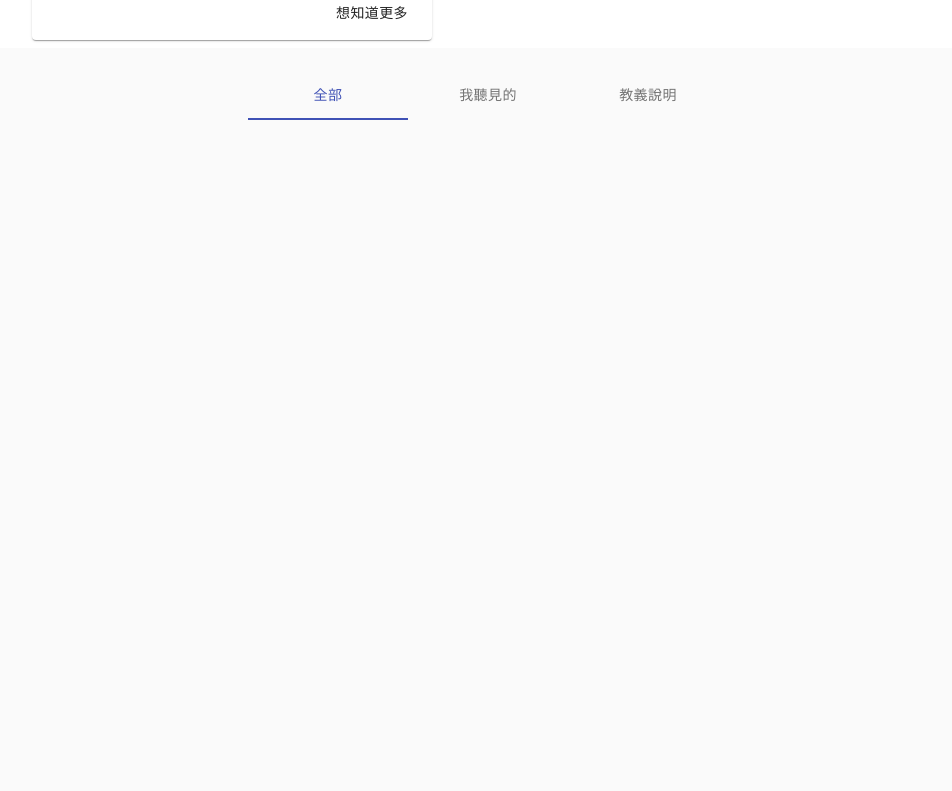
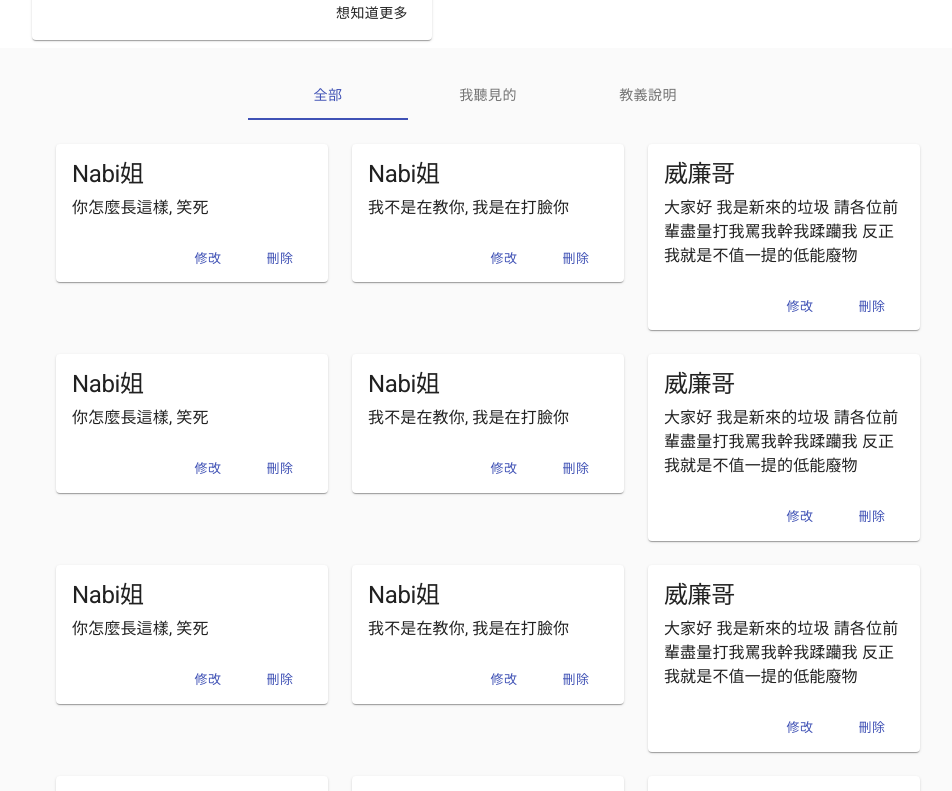
Before and after one commit to marco79423/jessigod, a Next.js app in the folder frontend/: page / in a window 1280 px wide. Shown: the part 860-1651 px from the top of the page, without its empty margins (152-1104 px from the left). Before the commit the page ends 980 px from the top, so only its background shows below. Built offline with nearby package versions, Linux system fonts and the light colour scheme.

Commit message:
實作 BrowseSection

```diff
--- a/frontend/components/BrowseSection.js
+++ b/frontend/components/BrowseSection.js
@@ -3,6 +3,8 @@ import {makeStyles} from '@material-ui/core/styles'
 import Container from '@material-ui/core/Container'
 import {Tab, Tabs} from '@material-ui/core'
 import {TabContext, TabPanel} from '@material-ui/lab'
+
+import Sayings from './Sayings'
 
 const useStyles = makeStyles((theme) => ({
   root: {
@@ -13,9 +15,10 @@ const useStyles = makeStyles((theme) => ({
   }
 }))
 
+
 export default function BrowseSection() {
   const classes = useStyles()
-  const [tabValue, setTabValue] = React.useState('0')
+  const [tabValue, setTabValue] = React.useState('全部')
 
   const handleTabChange = (event, newValue) => {
     setTabValue(newValue)
@@ -27,7 +30,7 @@ export default function BrowseSection() {
         <TabContext value={tabValue}>
           <Tabs
             className={classes.tabs}
-            value="全部"
+            value={tabValue}
             onChange={handleTabChange}
             indicatorColor="primary"
             textColor="primary"
@@ -38,10 +41,10 @@ export default function BrowseSection() {
             <Tab value="教義說明" label="教義說明"/>
           </Tabs>
           <TabPanel value="全部">
-            全部
+            <Sayings/>
           </TabPanel>
           <TabPanel value="我聽見的">
-            我聽見的
+            <Sayings/>
           </TabPanel>
           <TabPanel value="教義說明">
             教義說明
--- /dev/null
+++ b/frontend/components/SayingCard.js
@@ -0,0 +1,48 @@
+import React from 'react'
+import Button from '@material-ui/core/Button'
+import Card from '@material-ui/core/Card'
+import CardActions from '@material-ui/core/CardActions'
+import CardContent from '@material-ui/core/CardContent'
+import Typography from '@material-ui/core/Typography'
+import {makeStyles} from '@material-ui/core/styles'
+
+const useStyles = makeStyles((theme) => ({
+  root: {
+  },
+  whom: {
+    fontSize: '1.5rem',
+    fontWeight: 400,
+  },
+  content: {
+    marginTop: theme.spacing(1),
+  },
+  actions: {
+    justifyContent: 'flex-end',
+    paddingRight: theme.spacing(2),
+  }
+}))
+
+export default function SayingCard({saying}) {
+  const classes = useStyles()
+
+  return (
+    <Card className={classes.root}>
+      <CardContent>
+        <Typography className={classes.whom} variant="h1">
+          {saying.whom}
+        </Typography>
+        <Typography className={classes.content}>
+          {saying.content}
+        </Typography>
+      </CardContent>
+      <CardActions className={classes.actions}>
+        <Button size="small" color="primary">
+          修改
+        </Button>
+        <Button size="small" color="primary">
+          刪除
+        </Button>
+      </CardActions>
+    </Card>
+  )
+}
--- /dev/null
+++ b/frontend/components/Sayings.js
@@ -0,0 +1,58 @@
+import Grid from '@material-ui/core/Grid'
+import SayingCard from './SayingCard'
+import React from 'react'
+import useSWR from 'swr'
+import {makeStyles} from '@material-ui/core/styles'
+
+
+
+const useStyles = makeStyles((theme) => ({
+  root: {
+  },
+  card: {
+    margin: theme.spacing(1),
+  }
+}))
+
+
+function fetchJSON(url) {
+  return fetch(url)
+    .then(res => res.json())
+    .then(data => data.data)
+}
+
+function useSayings() {
+  const {data, error} = useSWR(
+    '/api/sayings',
+    fetchJSON,
+  )
+
+  return {
+    sayings: data,
+    isLoading: !error && !data,
+    isError: error
+  }
+}
+
+export default function Sayings() {
+  const classes = useStyles()
+  const {sayings, isLoading, isError} = useSayings()
+
+  if (isError) {
+    return <div>西卡神生氣了！請等會兒再試！</div>
+  }
+
+  if (isLoading) {
+    return <div>西卡神正在思考要不要理你……</div>
+  }
+
+  return (
+    <Grid className={classes.root} container spacing={3}>
+      {sayings.map(saying => (
+        <Grid item key={saying.id} xs={12} sm={6} md={4}>
+          <SayingCard className={classes.card} saying={saying}/>
+        </Grid>
+      ))}
+    </Grid>
+  )
+}
--- a/frontend/package.json
+++ b/frontend/package.json
@@ -13,6 +13,7 @@
     "@material-ui/lab": "^4.0.0-alpha.57",
     "next": "10.0.3",
     "react": "17.0.1",
-    "react-dom": "17.0.1"
+    "react-dom": "17.0.1",
+    "swr": "^0.3.9"
   }
 }
--- a/frontend/pages/api/hello.js
+++ /dev/null
@@ -1,6 +0,0 @@
-// Next.js API route support: https://nextjs.org/docs/api-routes/introduction
-
-export default (req, res) => {
-  res.statusCode = 200
-  res.json({ name: 'John Doe' })
-}
--- /dev/null
+++ b/frontend/pages/api/sayings.js
@@ -0,0 +1,86 @@
+export default (req, res) => {
+
+  res.json({
+    'data': [
+      {
+        id: '1',
+        whom: 'Nabi姐',
+        content: '你怎麼長這樣, 笑死'
+      },
+      {
+        id: '2',
+        whom: 'Nabi姐',
+        content: '我不是在教你, 我是在打臉你'
+      },
+      {
+        id: '3',
+        whom: '威廉哥', content: '大家好 我是新來的垃圾\n' +
+          '          請各位前輩盡量打我罵我幹我蹂躪我\n' +
+          '          反正我就是不值一提的低能廢物'
+      },
+      {
+        id: '4',
+        whom: 'Nabi姐',
+        content: '你怎麼長這樣, 笑死'
+      },
+      {
+        id: '5',
+        whom: 'Nabi姐',
+        content: '我不是在教你, 我是在打臉你'
+      },
+      {
+        id: '6',
+        whom: '威廉哥', content: '大家好 我是新來的垃圾\n' +
+          '          請各位前輩盡量打我罵我幹我蹂躪我\n' +
+          '          反正我就是不值一提的低能廢物'
+      }, {
+        id: '7',
+        whom: 'Nabi姐',
+        content: '你怎麼長這樣, 笑死'
+      },
+      {
+        id: '8',
+        whom: 'Nabi姐',
+        content: '我不是在教你, 我是在打臉你'
+      },
+      {
+        id: '9',
+        whom: '威廉哥', content: '大家好 我是新來的垃圾\n' +
+          '          請各位前輩盡量打我罵我幹我蹂躪我\n' +
+          '          反正我就是不值一提的低能廢物'
+      },
+      {
+        id: '10',
+        whom: 'Nabi姐',
+        content: '你怎麼長這樣, 笑死'
+      },
+      {
+        id: '11',
+        whom: 'Nabi姐',
+        content: '我不是在教你, 我是在打臉你'
+      },
+      {
+        id: '12',
+        whom: '威廉哥', content: '大家好 我是新來的垃圾\n' +
+          '          請各位前輩盡量打我罵我幹我蹂躪我\n' +
+          '          反正我就是不值一提的低能廢物'
+      },
+      {
+        id: '13',
+        whom: 'Nabi姐',
+        content: '你怎麼長這樣, 笑死'
+      },
+      {
+        id: '14',
+        whom: 'Nabi姐',
+        content: '我不是在教你, 我是在打臉你'
+      },
+      {
+        id: '15',
+        whom: '威廉哥', content: '大家好 我是新來的垃圾\n' +
+          '          請各位前輩盡量打我罵我幹我蹂躪我\n' +
+          '          反正我就是不值一提的低能廢物'
+      },
+    ]
+  })
+}
```
Also changed, not shown: 1 other file (tests, documents, lock files or other folders).
